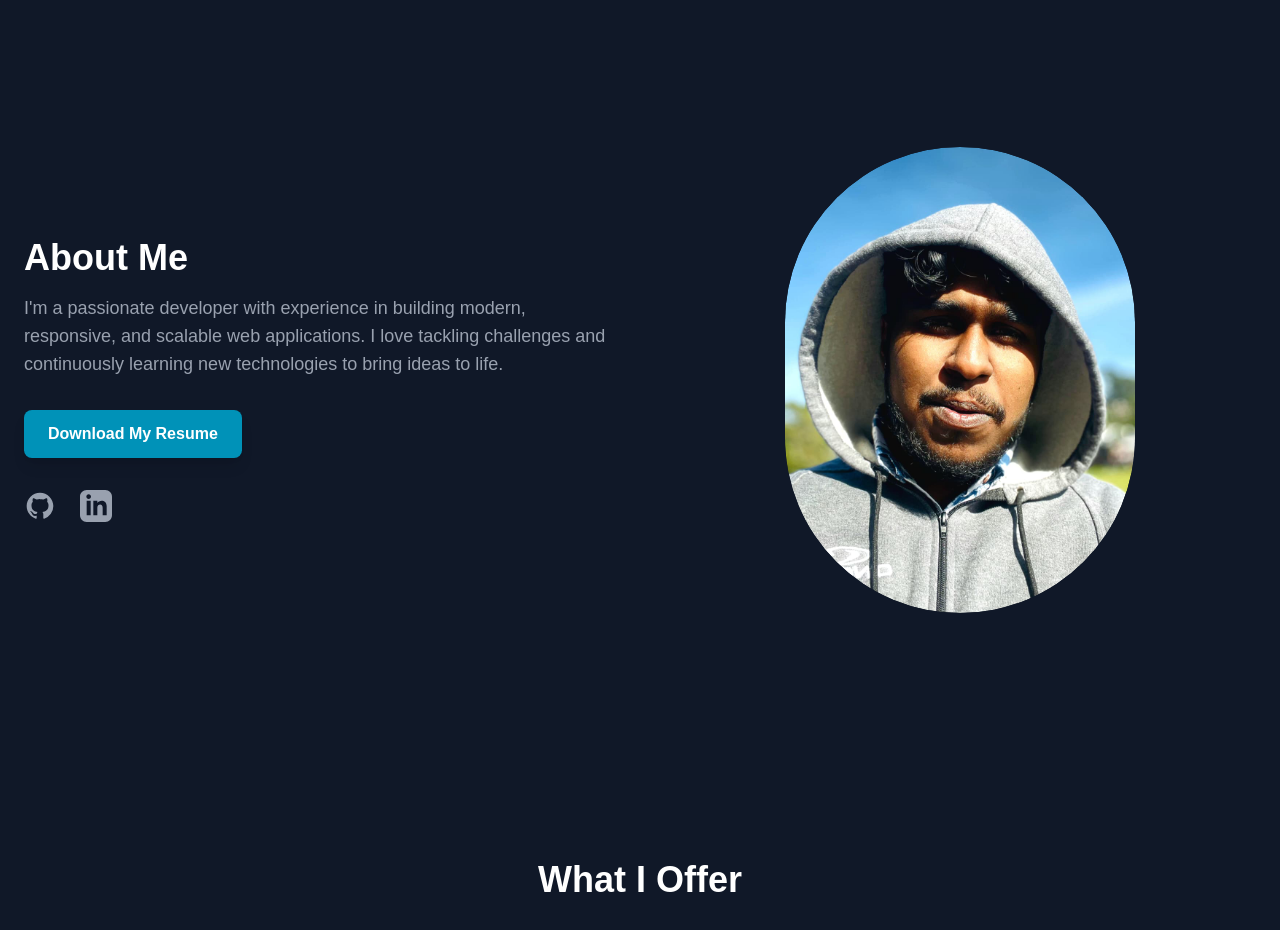
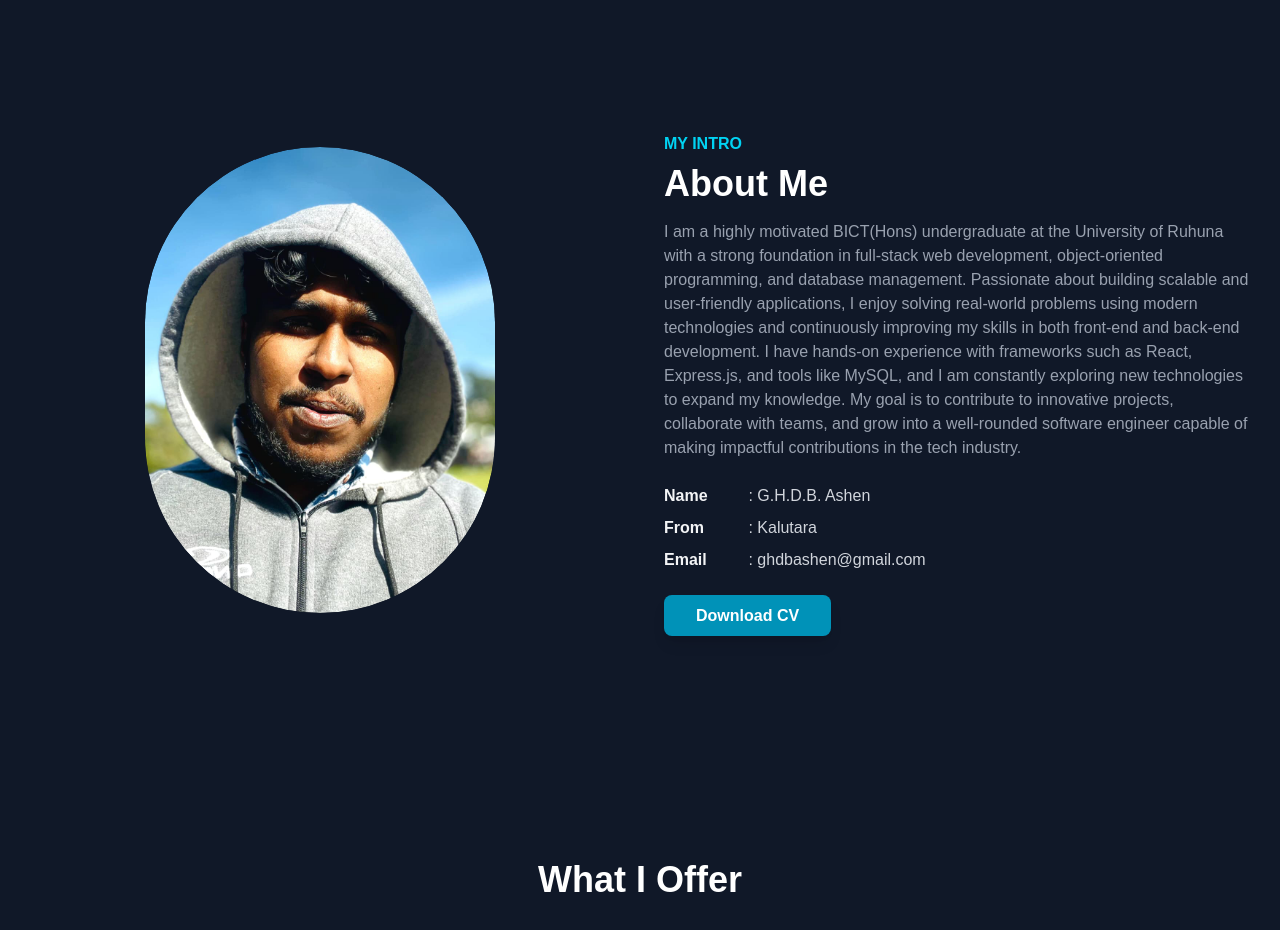
Before and after one commit to GHDBASHEN/GHDBASHEN-Next-js-Portfolio, a Next.js app in the folder my-portfolio/: page / in a window 1280 px wide. Shown: the part 820-1750 px from the top of the page. Built offline with nearby package versions, Linux system fonts and the light colour scheme; no server answers; the database is empty.

Commit message:
Modified About Section

```diff
--- a/my-portfolio/components/AboutSection.js
+++ b/my-portfolio/components/AboutSection.js
@@ -12,6 +12,7 @@ export default function AboutSection() {
     const [isFlipping, setIsFlipping] = useState(false);
     const flipTimeoutRef = useRef(null);
 
+    // This handler updates the spotlight's position
     const handleMouseMove = (e) => {
         if (!sectionRef.current) return;
         const rect = sectionRef.current.getBoundingClientRect();
@@ -21,17 +22,19 @@ export default function AboutSection() {
         sectionRef.current.style.setProperty('--mouse-y', `${y}px`);
     };
 
+    // This effect starts and stops the image flipping
     useEffect(() => {
         if (inView) {
             setIsFlipping(false);
             flipTimeoutRef.current = setTimeout(() => {
                 setIsFlipping(false);
-            }, 1000); // 3 seconds
+            }, 3000); // 3 seconds
         }
         return () => {
             clearTimeout(flipTimeoutRef.current);
         };
     }, [inView]);
+
 
     return (
         <section
@@ -51,41 +54,8 @@ export default function AboutSection() {
             <div ref={inViewRef} className="container mx-auto px-6 py-20">
                 <div className="grid grid-cols-1 md:grid-cols-2 gap-12 items-center">
 
-                    {/* Left Column: Text Content */}
-                    <div className={`text-left transition-all duration-1000 ease-out ${inView ? 'opacity-100 translate-x-0' : 'opacity-0 -translate-x-10'}`}>
-                        <h2 className="text-4xl font-bold mb-4 text-white">
-                            About Me
-                        </h2>
-                        <p className="text-lg text-gray-400 mb-8">
-                            I&apos;m a passionate developer with experience in building modern, responsive, and scalable web applications. I love tackling challenges and continuously learning new technologies to bring ideas to life.
-                        </p>
-                        <div className="flex items-center space-x-4">
-                            <a
-                                href="/Resume.pdf"
-                                download="My-Resume.pdf"
-                                className="bg-cyan-600 text-white font-bold py-3 px-6 rounded-lg hover:bg-cyan-700 transition-all duration-300 shadow-lg hover:shadow-cyan-500/50"
-                            >
-                                Download My Resume
-                            </a>
-                        </div>
-
-                        {/* --- NEW: Social Links Section --- */}
-                        <div className="flex items-center space-x-6 mt-8">
-                            {/* GitHub */}
-                            <a href="https://github.com/GHDBASHEN" target="_blank" rel="noopener noreferrer" title="GitHub" className="text-gray-400 hover:text-white transition-colors">
-                                <svg className="w-8 h-8" fill="currentColor" viewBox="0 0 24 24" aria-hidden="true"><path fillRule="evenodd" d="M12 2C6.477 2 2 6.477 2 12c0 4.418 2.865 8.168 6.839 9.49.5.092.682-.217.682-.482 0-.237-.009-.868-.014-1.703-2.782.605-3.369-1.343-3.369-1.343-.454-1.158-1.11-1.466-1.11-1.466-.908-.62.069-.608.069-.608 1.003.07 1.531 1.032 1.531 1.032.892 1.53 2.341 1.088 2.91.832.092-.647.35-1.088.636-1.338-2.22-.253-4.555-1.113-4.555-4.951 0-1.093.39-1.988 1.031-2.688-.103-.253-.446-1.272.098-2.65 0 0 .84-.27 2.75 1.026A9.564 9.564 0 0112 6.844c.85.004 1.705.115 2.504.337 1.909-1.296 2.747-1.027 2.747-1.027.546 1.378.203 2.398.1 2.651.64.7 1.03 1.595 1.03 2.688 0 3.848-2.338 4.695-4.566 4.943.359.309.678.92.678 1.855 0 1.338-.012 2.419-.012 2.747 0 .268.18.58.688.482A10.001 10.001 0 0022 12c0-5.523-4.477-10-10-10z" clipRule="evenodd" /></svg>
-                            </a>
-                            {/* LinkedIn */}
-                            <a href="https://www.linkedin.com/in/basith-ashen-a9b38a379/" target="_blank" rel="noopener noreferrer" title="LinkedIn" className="text-gray-400 hover:text-white transition-colors">
-                                <svg className="w-8 h-8" fill="currentColor" viewBox="0 0 24 24" aria-hidden="true"><path d="M19 0h-14c-2.761 0-5 2.239-5 5v14c0 2.761 2.239 5 5 5h14c2.762 0 5-2.239 5-5v-14c0-2.761-2.238-5-5-5zm-11 19h-3v-11h3v11zm-1.5-12.268c-.966 0-1.75-.79-1.75-1.764s.784-1.764 1.75-1.764 1.75.79 1.75 1.764-.783 1.764-1.75 1.764zm13.5 12.268h-3v-5.604c0-3.368-4-3.113-4 0v5.604h-3v-11h3v1.765c1.396-2.586 7-2.777 7 2.476v6.759z" /></svg>
-                            </a>
-                            {/* Add other social links as needed */}
-                        </div>
-
-                    </div>
-
-                    {/* Right Column: Image */}
-                    <div className={`flex justify-center transition-all duration-1000 ease-out ${inView ? 'opacity-100 translate-x-0' : 'opacity-0 translate-x-10'}`}>
+                    {/* Left Column: Image */}
+                    <div className={`flex justify-center transition-all duration-1000 ease-out ${inView ? 'opacity-100 -translate-x-0' : 'opacity-0 -translate-x-10'}`}>
                         <div className={`relative rounded-full overflow-hidden ${isFlipping ? 'animate-flip-quick gradient-overlay' : ''}`}>
                             <Image
                                 src="/profile.png"
@@ -96,6 +66,35 @@ export default function AboutSection() {
                             />
                         </div>
                     </div>
+
+                    {/* Right Column: Text Content */}
+                    <div className={`text-left transition-all duration-1000 ease-out ${inView ? 'opacity-100 translate-x-0' : 'opacity-0 translate-x-10'}`}>
+                        <p className="text-cyan-400 font-semibold mb-2">MY INTRO</p>
+                        <h2 className="text-4xl font-bold mb-4 text-white">
+                            About Me
+                        </h2>
+                        <p className="text-gray-400 mb-6">
+                            I am a highly motivated BICT(Hons)  undergraduate at the University of Ruhuna with a strong foundation in full-stack web development, object-oriented programming, and database management.
+                            Passionate about building scalable and user-friendly applications, I enjoy solving real-world problems using modern technologies and continuously improving my skills in both front-end and back-end development.
+                            I have hands-on experience with frameworks such as React, Express.js, and tools like MySQL, and I am constantly exploring new technologies to expand my knowledge.
+                            My goal is to contribute to innovative projects, collaborate with teams, and grow into a well-rounded software engineer capable of making impactful contributions in the tech industry.
+                        </p>
+
+                        <div className="space-y-2 mb-8">
+                            <p className="text-gray-300"><span className="font-bold w-20 inline-block text-gray-100">Name</span> : G.H.D.B. Ashen</p>
+                            <p className="text-gray-300"><span className="font-bold w-20 inline-block text-gray-100">From</span> : Kalutara  </p>
+                            <p className="text-gray-300"><span className="font-bold w-20 inline-block text-gray-100">Email</span> : ghdbashen@gmail.com</p>
+                        </div>
+
+                        <a
+                            href="/Resume.pdf"
+                            download="My-Resume.pdf"
+                            className="bg-cyan-600 text-white font-bold py-3 px-8 rounded-lg hover:bg-cyan-700 transition-colors duration-300 shadow-lg"
+                        >
+                            Download CV
+                        </a>
+                    </div>
+
                 </div>
             </div>
         </section>
```
